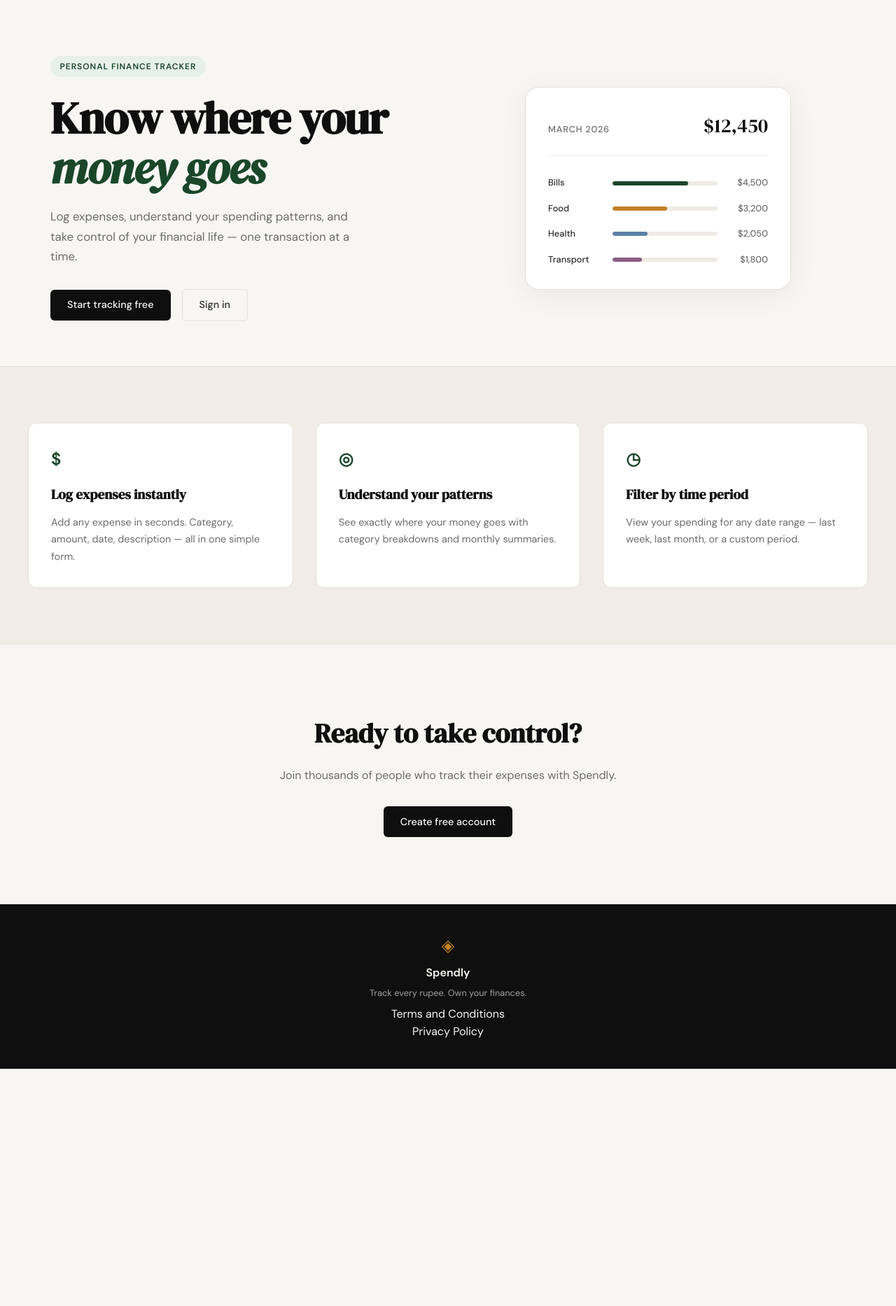
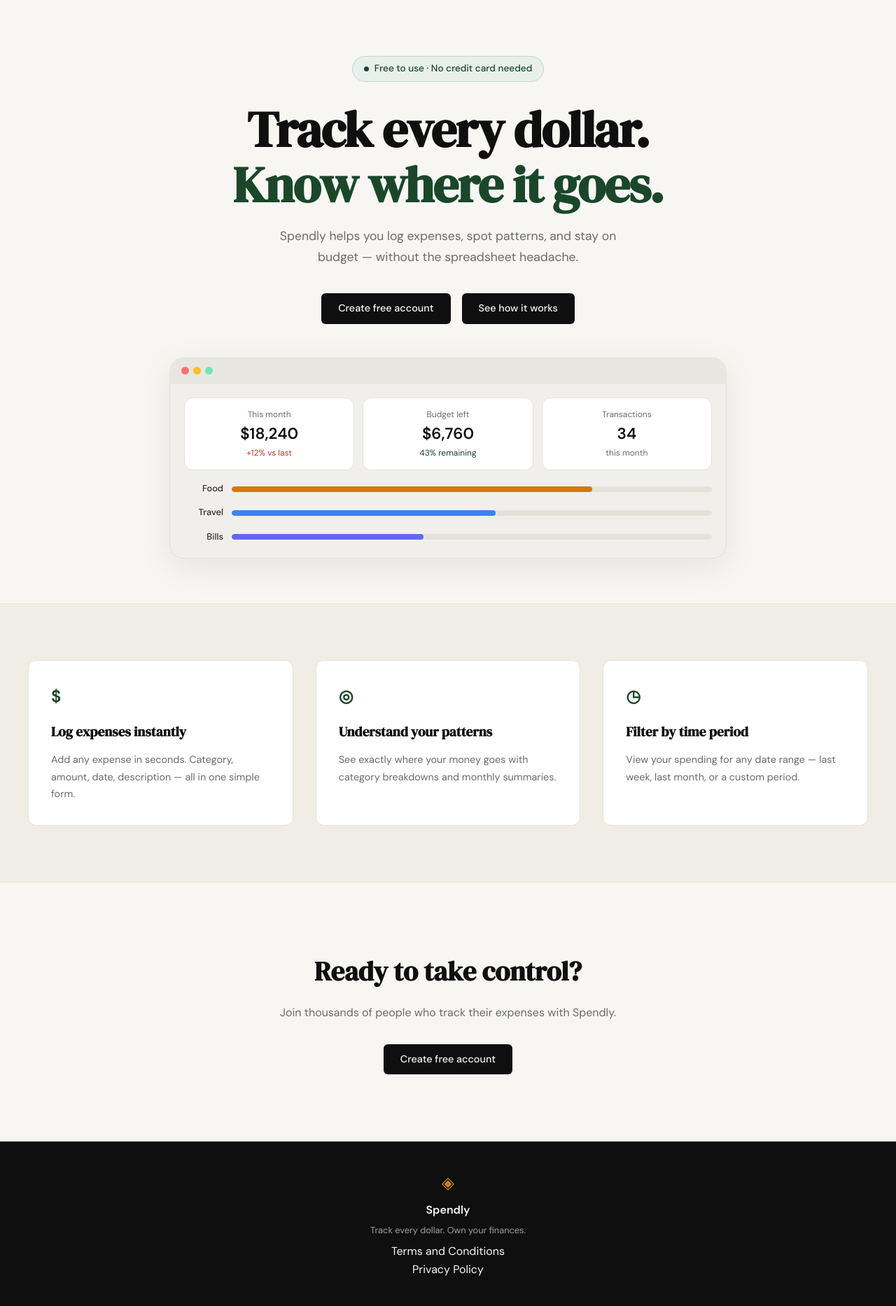
Before and after one commit to Mzgzg2030/spendly, a Flask app: page / in a window 1280 px wide. Shown: the part 61-1927 px from the top of the page at 70% size. Before the commit the page ends 1588 px from the top, so only its background shows below. Run offline with Flask 3, Linux system fonts and the light colour scheme.

Commit message:
landing: redesign hero section to match mockup

```diff
--- a/static/css/style.css
+++ b/static/css/style.css
@@ -125,53 +125,70 @@ a { color: inherit; text-decoration: none; }
 
 .hero {
     padding: 5rem 2rem 4rem;
-    display: grid;
-    grid-template-columns: 1fr 1fr;
-    gap: 4rem;
+    display: flex;
+    flex-direction: column;
     align-items: center;
-    max-width: var(--max-width);
+    text-align: center;
+    max-width: 860px;
     margin: 0 auto;
 }
 
+.hero-text {
+    display: flex;
+    flex-direction: column;
+    align-items: center;
+    margin-bottom: 3rem;
+}
+
 .hero-badge {
-    display: inline-block;
+    display: inline-flex;
+    align-items: center;
+    gap: 0.5rem;
     background: var(--accent-light);
     color: var(--accent);
-    font-size: 0.75rem;
-    font-weight: 600;
-    letter-spacing: 0.08em;
-    text-transform: uppercase;
-    padding: 0.35rem 0.85rem;
+    font-size: 0.85rem;
+    font-weight: 500;
+    padding: 0.4rem 1rem;
     border-radius: 999px;
-    margin-bottom: 1.5rem;
+    margin-bottom: 1.75rem;
+    border: 1px solid rgba(26,71,42,0.15);
+}
+
+.hero-badge-dot {
+    width: 7px;
+    height: 7px;
+    border-radius: 50%;
+    background: var(--accent);
+    flex-shrink: 0;
 }
 
 .hero-title {
     font-family: var(--font-display);
-    font-size: clamp(2.5rem, 5vw, 4rem);
+    font-size: clamp(2.75rem, 6vw, 4.5rem);
     line-height: 1.1;
     letter-spacing: -0.02em;
     color: var(--ink);
     margin-bottom: 1.25rem;
 }
 
-.hero-title em {
-    font-style: italic;
+.hero-title-accent {
     color: var(--accent);
+    display: block;
 }
 
 .hero-subtitle {
-    font-size: 1.05rem;
+    font-size: 1.1rem;
     color: var(--ink-muted);
     line-height: 1.7;
-    max-width: 460px;
-    margin-bottom: 2rem;
+    max-width: 540px;
+    margin-bottom: 2.25rem;
 }
 
 .hero-actions {
     display: flex;
     gap: 1rem;
     align-items: center;
+    justify-content: center;
 }
 
 /* ------------------------------------------------------------------ */
@@ -179,48 +196,89 @@ a { color: inherit; text-decoration: none; }
 /* ------------------------------------------------------------------ */
 
 .hero-visual {
-    display: flex;
-    justify-content: center;
+    width: 100%;
 }
 
-.mock-card {
+/* Browser-style mock */
+
+.mock-browser {
+    background: #f0efec;
+    border-radius: var(--radius-lg);
+    overflow: hidden;
+    box-shadow: 0 12px 48px rgba(0,0,0,0.08);
+    border: 1px solid var(--border);
+}
+
+.mock-browser-bar {
+    display: flex;
+    align-items: center;
+    gap: 6px;
+    padding: 0.75rem 1rem;
+    background: #e8e6e1;
+    border-bottom: 1px solid var(--border);
+}
+
+.mock-dot {
+    width: 11px;
+    height: 11px;
+    border-radius: 50%;
+}
+
+.mock-dot-red    { background: #f87171; }
+.mock-dot-yellow { background: #fbbf24; }
+.mock-dot-green  { background: #6ee7b7; }
+
+.mock-browser-body {
+    padding: 1.25rem;
+    display: flex;
+    flex-direction: column;
+    gap: 1rem;
+}
+
+/* Stat cards */
+
+.mock-stats {
+    display: grid;
+    grid-template-columns: repeat(3, 1fr);
+    gap: 0.75rem;
+}
+
+.mock-stat-card {
     background: var(--paper-card);
     border: 1px solid var(--border);
-    border-radius: var(--radius-lg);
-    padding: 2rem;
-    width: 100%;
-    max-width: 380px;
-    box-shadow: 0 8px 40px rgba(0,0,0,0.06);
+    border-radius: var(--radius-md);
+    padding: 0.9rem 1rem;
 }
 
-.mock-card-header {
-    display: flex;
-    justify-content: space-between;
-    align-items: baseline;
-    margin-bottom: 1.75rem;
-    padding-bottom: 1.25rem;
-    border-bottom: 1px solid var(--border-soft);
+.mock-stat-label {
+    font-size: 0.75rem;
+    color: var(--ink-muted);
+    margin-bottom: 0.3rem;
 }
 
-.mock-label {
-    font-size: 0.8rem;
-    font-weight: 500;
-    color: var(--ink-muted);
-    text-transform: uppercase;
-    letter-spacing: 0.06em;
+.mock-stat-value {
+    font-size: 1.4rem;
+    font-weight: 600;
+    color: var(--ink);
+    line-height: 1.2;
+    margin-bottom: 0.25rem;
 }
 
-.mock-total {
-    font-family: var(--font-display);
-    font-size: 1.75rem;
-    color: var(--ink);
+.mock-stat-sub {
+    font-size: 0.75rem;
+    color: var(--ink-muted);
 }
 
-.mock-bars { display: flex; flex-direction: column; gap: 1rem; }
+.mock-stat-danger  { color: var(--danger); }
+.mock-stat-success { color: var(--accent); }
+
+/* Category bars */
+
+.mock-bars { display: flex; flex-direction: column; gap: 0.85rem; }
 
 .mock-bar-row {
     display: grid;
-    grid-template-columns: 80px 1fr 60px;
+    grid-template-columns: 56px 1fr;
     align-items: center;
     gap: 0.75rem;
 }
@@ -229,32 +287,25 @@ a { color: inherit; text-decoration: none; }
     font-size: 0.8rem;
     font-weight: 500;
     color: var(--ink-soft);
+    text-align: right;
 }
 
 .mock-bar-track {
-    height: 6px;
-    background: var(--border-soft);
+    height: 8px;
+    background: #e4e1da;
     border-radius: 999px;
     overflow: hidden;
 }
 
 .mock-bar {
     height: 100%;
-    background: var(--accent);
     border-radius: 999px;
     transition: width 0.6s ease;
 }
 
-.mock-bar-2 { background: var(--accent-2); }
-.mock-bar-3 { background: #5b7fa6; }
-.mock-bar-4 { background: #8b5e83; }
-
-.mock-amt {
-    font-size: 0.8rem;
-    font-weight: 500;
-    color: var(--ink-muted);
-    text-align: right;
-}
+.mock-bar-amber  { background: #d97706; }
+.mock-bar-blue   { background: #3b82f6; }
+.mock-bar-purple { background: #6366f1; }
 
 /* ------------------------------------------------------------------ */
 /* Buttons                                                             */
@@ -563,15 +614,7 @@ a { color: inherit; text-decoration: none; }
 /* ------------------------------------------------------------------ */
 
 @media (max-width: 900px) {
-    .hero {
-        grid-template-columns: 1fr;
-        text-align: center;
-    }
-
-    .hero-subtitle { max-width: 100%; }
-    .hero-actions { justify-content: center; }
-    .hero-visual { display: none; }
-
+    .mock-stats { grid-template-columns: 1fr; }
     .features-inner { grid-template-columns: 1fr; }
 }
 
--- a/templates/base.html
+++ b/templates/base.html
@@ -33,7 +33,7 @@
         <div class="footer-inner">
             <span class="brand-icon">◈</span>
             <span class="footer-name">Spendly</span>
-            <p class="footer-copy">Track every rupee. Own your finances.</p>
+            <p class="footer-copy">Track every dollar. Own your finances.</p>
             <p class="footer-links">
                 <a href="/terms">Terms and Conditions</a><br>
                 <a href="/privacy">Privacy Policy</a>
--- a/templates/landing.html
+++ b/templates/landing.html
@@ -1,60 +1,69 @@
 {% extends "base.html" %}
 
-{% block title %}Spendly — Track Every Rupee{% endblock %}
+{% block title %}Spendly — Track Every Dollar{% endblock %}
 
 {% block content %}
 
 <section class="hero">
-    <div class="hero-inner">
-        <div class="hero-badge">Personal Finance Tracker</div>
+    <div class="hero-text">
+        <div class="hero-badge"><span class="hero-badge-dot"></span>Free to use · No credit card needed</div>
         <h1 class="hero-title">
-            Know where your<br>
-            <em>money goes</em>
+            Track every dollar.<br>
+            <span class="hero-title-accent">Know where it goes.</span>
         </h1>
         <p class="hero-subtitle">
-            Log expenses, understand your spending patterns,
-            and take control of your financial life —
-            one transaction at a time.
+            Spendly helps you log expenses, spot patterns, and stay
+            on budget — without the spreadsheet headache.
         </p>
         <div class="hero-actions">
-            <a href="{{ url_for('register') }}" class="btn-primary">Start tracking free</a>
-            <a href="{{ url_for('login') }}" class="btn-ghost">Sign in</a>
+            <a href="{{ url_for('register') }}" class="btn-primary">Create free account</a>
+            <a href="#" class="btn-primary">See how it works</a>
         </div>
     </div>
     <div class="hero-visual">
-        <div class="mock-card">
-            <div class="mock-card-header">
-                <span class="mock-label">March 2026</span>
-                <span class="mock-total">$12,450</span>
+        <div class="mock-browser">
+            <div class="mock-browser-bar">
+                <span class="mock-dot mock-dot-red"></span>
+                <span class="mock-dot mock-dot-yellow"></span>
+                <span class="mock-dot mock-dot-green"></span>
             </div>
-            <div class="mock-bars">
-                <div class="mock-bar-row">
-                    <span class="mock-cat">Bills</span>
-                    <div class="mock-bar-track">
-                        <div class="mock-bar" style="width: 72%"></div>
+            <div class="mock-browser-body">
+                <div class="mock-stats">
+                    <div class="mock-stat-card">
+                        <div class="mock-stat-label">This month</div>
+                        <div class="mock-stat-value">$18,240</div>
+                        <div class="mock-stat-sub mock-stat-danger">+12% vs last</div>
                     </div>
-                    <span class="mock-amt">$4,500</span>
+                    <div class="mock-stat-card">
+                        <div class="mock-stat-label">Budget left</div>
+                        <div class="mock-stat-value">$6,760</div>
+                        <div class="mock-stat-sub mock-stat-success">43% remaining</div>
+                    </div>
+                    <div class="mock-stat-card">
+                        <div class="mock-stat-label">Transactions</div>
+                        <div class="mock-stat-value">34</div>
+                        <div class="mock-stat-sub">this month</div>
+                    </div>
                 </div>
-                <div class="mock-bar-row">
-                    <span class="mock-cat">Food</span>
-                    <div class="mock-bar-track">
-                        <div class="mock-bar mock-bar-2" style="width: 52%"></div>
+                <div class="mock-bars">
+                    <div class="mock-bar-row">
+                        <span class="mock-cat">Food</span>
+                        <div class="mock-bar-track">
+                            <div class="mock-bar mock-bar-amber" style="width: 75%"></div>
+                        </div>
                     </div>
-                    <span class="mock-amt">$3,200</span>
-                </div>
-                <div class="mock-bar-row">
-                    <span class="mock-cat">Health</span>
-                    <div class="mock-bar-track">
-                        <div class="mock-bar mock-bar-3" style="width: 33%"></div>
+                    <div class="mock-bar-row">
+                        <span class="mock-cat">Travel</span>
+                        <div class="mock-bar-track">
+                            <div class="mock-bar mock-bar-blue" style="width: 55%"></div>
+                        </div>
                     </div>
-                    <span class="mock-amt">$2,050</span>
-                </div>
-                <div class="mock-bar-row">
-                    <span class="mock-cat">Transport</span>
-                    <div class="mock-bar-track">
-                        <div class="mock-bar mock-bar-4" style="width: 28%"></div>
+                    <div class="mock-bar-row">
+                        <span class="mock-cat">Bills</span>
+                        <div class="mock-bar-track">
+                            <div class="mock-bar mock-bar-purple" style="width: 40%"></div>
+                        </div>
                     </div>
-                    <span class="mock-amt">$1,800</span>
                 </div>
             </div>
         </div>
```
Also changed, not shown: 1 other file.
